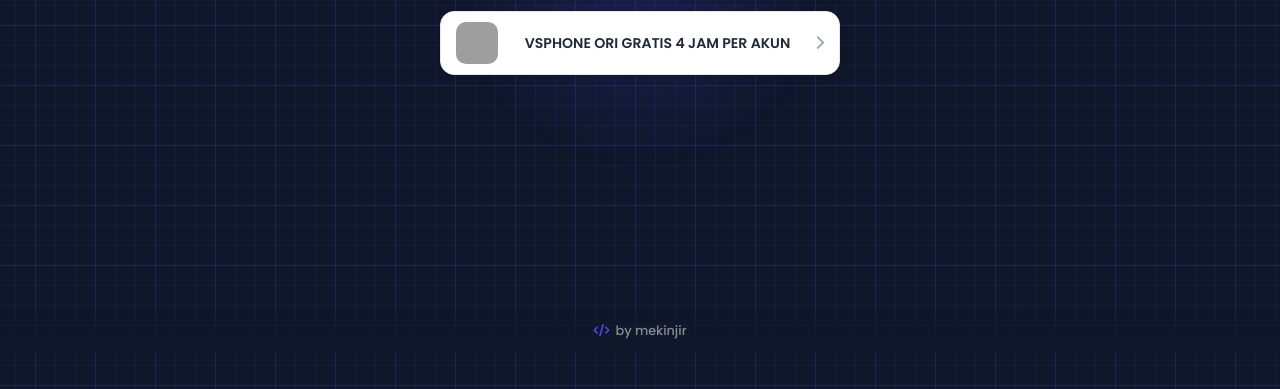
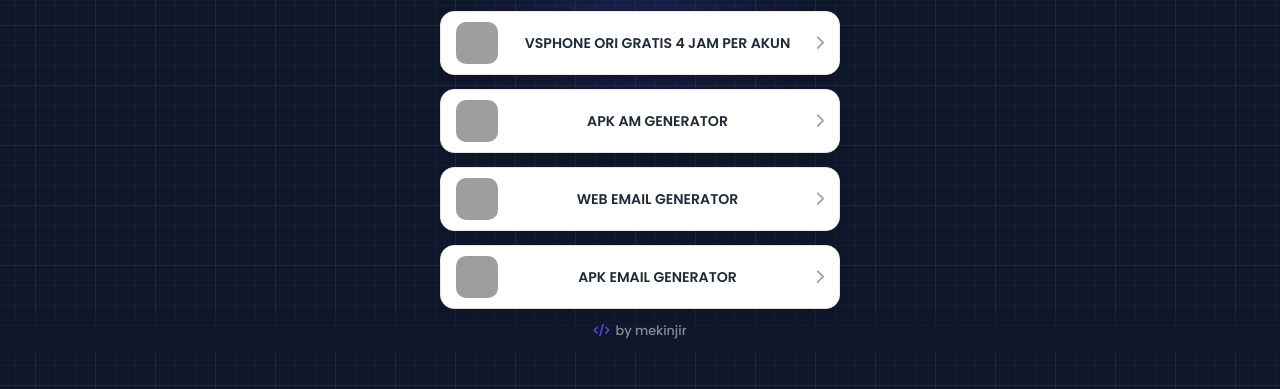
Before and after one commit to mekinjir/linkbio, a plain HTML site: page index.html in a window 1280 px wide. Shown: the part 430-819 px from the top of the page. Drawn offline with Linux system fonts and the light colour scheme; grey boxes are pictures that could not be loaded.

Commit message:
Refactor index.html for better structure and styles
Refactor CSS styles and update HTML structure for improved readability and organization.

```diff
--- a/index.html
+++ b/index.html
@@ -4,17 +4,14 @@
     <meta charset="UTF-8">
     <meta name="viewport" content="width=device-width, initial-scale=1.0">
     <title>mekinjir</title>
-
     <link href="https://fonts.googleapis.com/css2?family=Poppins:wght@400;500;600;700&display=swap" rel="stylesheet">
     <link rel="stylesheet" href="https://cdnjs.cloudflare.com/ajax/libs/font-awesome/6.4.0/css/all.min.css">
-
     <style>
         * {
             margin: 0;
             padding: 0;
             box-sizing: border-box;
             font-family: 'Poppins', sans-serif;
-            /* MATIKAN SELEKSI & HOLD DI SEMUA ELEMEN */
             -webkit-touch-callout: none;
             -webkit-user-select: none;
             -ms-user-select: none;
@@ -34,7 +31,6 @@
             overflow-x: hidden;
         }
 
-        /* LAYER BACKGROUND KOTA BERGERAK */
         .city-bg {
             position: fixed;
             top: -50%;
@@ -42,9 +38,8 @@
             width: 200%;
             height: 200%;
             z-index: -2;
-            background-image:
-                linear-gradient(rgba(79, 70, 229, 0.15) 1px, transparent 1px),
-                linear-gradient(90deg, rgba(79, 70, 229, 0.15) 1px, transparent 1px);
+            background-image: linear-gradient(rgba(79, 70, 229, 0.15) 1px, transparent 1px),
+                              linear-gradient(90deg, rgba(79, 70, 229, 0.15) 1px, transparent 1px);
             background-size: 60px 60px;
             animation: moveGrid 20s linear infinite;
             pointer-events: none;
@@ -57,9 +52,8 @@
             width: 200%;
             height: 200%;
             z-index: -1;
-            background-image:
-                linear-gradient(rgba(147, 51, 234, 0.1) 1px, transparent 1px),
-                linear-gradient(90deg, rgba(147, 51, 234, 0.1) 1px, transparent 1px);
+            background-image: linear-gradient(rgba(147, 51, 234, 0.1) 1px, transparent 1px),
+                              linear-gradient(90deg, rgba(147, 51, 234, 0.1) 1px, transparent 1px);
             background-size: 20px 20px;
             animation: moveGrid 12s linear infinite reverse;
             pointer-events: none;
@@ -82,7 +76,6 @@
             100% { transform: translate(60px, 60px); }
         }
 
-        /* KONTEN */
         .container {
             width: 100%;
             max-width: 400px;
@@ -94,7 +87,6 @@
             z-index: 1;
         }
 
-        /* PROFIL */
         .profile-section {
             display: flex;
             flex-direction: column;
@@ -151,7 +143,6 @@
             margin-bottom: 15px;
         }
 
-        /* ICON TIKTOK */
         .social-icons {
             display: flex;
             gap: 12px;
@@ -179,7 +170,6 @@
             box-shadow: 0 4px 12px rgba(79, 70, 229, 0.4);
         }
 
-        /* LINK CARD */
         .links-section {
             width: 100%;
             display: flex;
@@ -198,12 +188,12 @@
             text-decoration: none;
             color: #111;
             transition: all 0.3s cubic-bezier(0.25, 0.8, 0.25, 1);
-            box-shadow: 0 2px 8px rgba(0,0,0,0.15);
+            box-shadow: 0 2px 8px rgba(0, 0, 0, 0.15);
         }
 
         .link-card:hover {
             transform: translateY(-3px);
-            box-shadow: 0 8px 20px rgba(0,0,0,0.25);
+            box-shadow: 0 8px 20px rgba(0, 0, 0, 0.25);
             border-color: #d1d5db;
         }
 
@@ -220,7 +210,6 @@
 
         .link-text {
             flex: 1;
-            /* Ukuran font sedikit dikecilin biar teks panjang "VSPHONE ORI GRATIS 4 JAM" muat rapi */
             font-size: 0.88rem;
             font-weight: 600;
             text-align: center;
@@ -240,7 +229,6 @@
             transform: translateX(3px);
         }
 
-        /* FOOTER */
         .floating-footer {
             position: fixed;
             bottom: 20px;
@@ -277,10 +265,8 @@
             <div class="profile-img-wrapper">
                 <img src="https://files.catbox.moe/zcbhii.png" alt="mekinjir" class="profile-img" draggable="false">
             </div>
-
             <h1 class="username">mekinjir</h1>
             <div class="divider"></div>
-
             <div class="social-icons">
                 <a href="https://www.tiktok.com/@mekinjir" target="_blank" class="social-icon" title="TikTok">
                     <i class="fa-brands fa-tiktok"></i>
@@ -304,16 +290,35 @@
                 <i class="fa-solid fa-chevron-right link-arrow"></i>
             </a>
 
-            <!-- CARD 3: VSPHONE ORI (BARU) -->
-            <!-- GANTI href="..." di bawah ini kalau link VSPHONE ORI beda sama yang MOD -->
-            <a href="https://sfl.gl/EG21Lk" target="_blank" class="link-card">
+            <!-- CARD 3: VSPHONE ORI -->
+            <a href="https://www.vsphone.com/invite/vsag26j2hw" target="_blank" class="link-card">
                 <img src="https://files.catbox.moe/6af47n.jpg" alt="ori" class="link-icon" draggable="false">
                 <span class="link-text">VSPHONE ORI GRATIS 4 JAM PER AKUN</span>
                 <i class="fa-solid fa-chevron-right link-arrow"></i>
             </a>
 
+            <!-- CARD 4: APK AM GENERATOR (BARU) -->
+            <a href="https://sub4unlock.co/uImmUw2" target="_blank" class="link-card">
+                <img src="https://ganga--link--ghhzdp9sv8hk.code.run/i/8ab9nua0xh.jpg" alt="am generator" class="link-icon" draggable="false">
+                <span class="link-text">APK AM GENERATOR</span>
+                <i class="fa-solid fa-chevron-right link-arrow"></i>
+            </a>
+
+            <!-- CARD 5: WEB EMAIL GENERATOR (BARU) -->
+            <a href="https://meki-temp-mail.vercel.app/" target="_blank" class="link-card">
+                <img src="https://ganga--link--ghhzdp9sv8hk.code.run/i/djpygid3ti.jpg" alt="web email generator" class="link-icon" draggable="false">
+                <span class="link-text">WEB EMAIL GENERATOR</span>
+                <i class="fa-solid fa-chevron-right link-arrow"></i>
+            </a>
+
+            <!-- CARD 6: APK EMAIL GENERATOR (BARU) -->
+            <a href="https://sub4unlock.co/Dpy8XJ" target="_blank" class="link-card">
+                <img src="https://ganga--link--ghhzdp9sv8hk.code.run/i/djpygid3ti.jpg" alt="apk email generator" class="link-icon" draggable="false">
+                <span class="link-text">APK EMAIL GENERATOR</span>
+                <i class="fa-solid fa-chevron-right link-arrow"></i>
+            </a>
+
         </div>
-
     </div>
 
     <div class="floating-footer">
```
